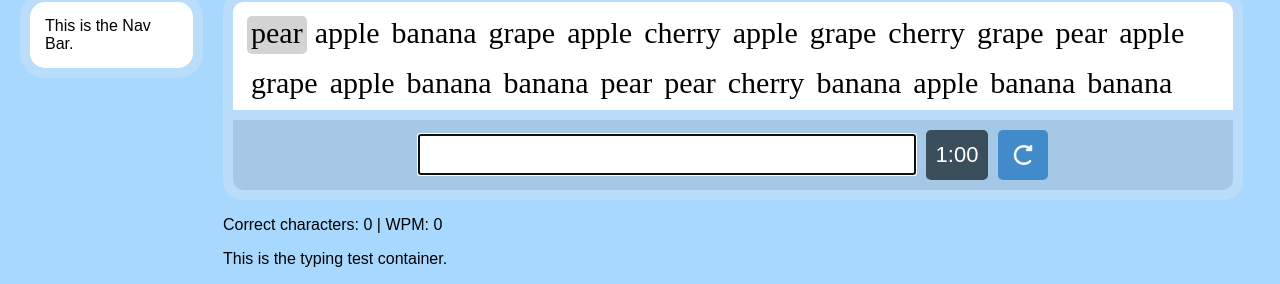
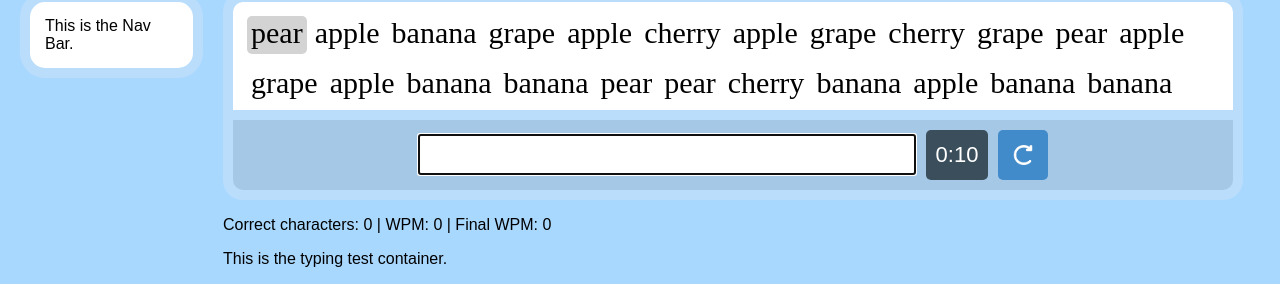
Before and after one commit to imel0n/typing-test, a Vue app: page / in a window 1280 px wide. Shown: the part 91-375 px from the top of the page. Built offline with nearby package versions, Linux system fonts and the light colour scheme.

Commit message:
feature: make word display disappear after timer runs out

```diff
--- a/src/components/TypingTest.vue
+++ b/src/components/TypingTest.vue
@@ -56,29 +56,37 @@ function clearInput() {
   inputContent.value = "";
 }
 
+function handleCheckCorrectness() {
+  const cur = currentWord.value;
+  const inp = inputContent.value;
+
+  currentlyCorrect.value =
+    inp.length <= cur.length ? cur.startsWith(inp) : false;
+}
+
 function handleKeyUp(event) {
   if (timer == null && /^[a-zA-Z]$/.test(event.key)) {
     startCountdown();
   }
 
-  currentlyCorrect.value = currentWord.value.startsWith(inputContent.value);
+  handleCheckCorrectness();
 }
 
 async function handleSpaceDown() {
-  if (inputContent.value != "") {
+  if (inputContent.value != "" && !isTestLocked) {
     advanceCurrentWord();
     clearInput();
     await nextTick();
     handleScrollDisplay();
   }
+
+  clearInput();
 }
 
 function advanceCurrentWord() {
   currentlyCorrect.value = inputContent.value == currentWord.value;
   typingOutputResults.value.push(currentlyCorrect.value);
-
   if (currentlyCorrect.value == true) incrementCorrectCharacters();
-
   currentlyCorrect.value = true;
 
   if (currentWordIdx < generationSize) {
@@ -89,7 +97,8 @@ function advanceCurrentWord() {
 // #endregion
 
 // #region timerLogic
-var timeLeft = ref(60);
+var testDuration = ref(10);
+var timeLeft = ref(testDuration.value);
 var timer = null;
 
 function formatTime(seconds) {
@@ -102,7 +111,7 @@ function formatTime(seconds) {
 function resetCountdown() {
   if (timer != null) clearInterval(timer);
   timer = null;
-  timeLeft.value = 60;
+  timeLeft.value = testDuration.value;
 }
 
 function startCountdown() {
@@ -113,6 +122,8 @@ function startCountdown() {
     getWpm();
 
     if (timeLeft.value <= 0) {
+      handleConcludeTest();
+
       clearInterval(timer);
       timer = null;
       timeLeft.value = 0;
@@ -122,20 +133,25 @@ function startCountdown() {
 // #endregion
 
 // #region testLogic
-function handleNewTest() {
+var correctCharacters = 0;
+var currentWpm = 0;
+var finalWpm = 0;
+var isTestLocked = false;
+
+async function handleNewTest() {
   resetTest();
   clearInput();
   resetCountdown();
   generateWords();
+
+  isTestLocked = false;
+  await nextTick();
   scrollDisplayToTop();
   typingInputRef.value.focus();
 }
 
-var correctCharacters = 0;
-var currentWpm = 0;
-
 function incrementCorrectCharacters() {
-  correctCharacters += generatedWordLengths[currentWordIdx];
+  correctCharacters += generatedWordLengths[currentWordIdx] + 1;
 }
 
 function resetTest() {
@@ -144,7 +160,14 @@ function resetTest() {
 }
 
 function getWpm() {
-  currentWpm = (correctCharacters * 60) / (60 - timeLeft.value) / 5;
+  currentWpm = Math.round(
+    (correctCharacters * 60) / (testDuration.value - timeLeft.value) / 5,
+  );
+}
+
+function handleConcludeTest() {
+  isTestLocked = true;
+  finalWpm = currentWpm;
 }
 // #endregion
 
@@ -157,7 +180,10 @@ onMounted(() => {
 
 <template>
   <div class="typing-test-container">
-    <div class="display-container" ref="displayContainerRef">
+    <div
+      :class="['display-container', { hidden: isTestLocked }]"
+      ref="displayContainerRef"
+    >
       <div
         v-for="(word, index) in generatedWords"
         :key="index"
@@ -191,7 +217,10 @@ onMounted(() => {
       </button>
     </div>
   </div>
-  <p>Correct characters: {{ correctCharacters }} | WPM: {{ currentWpm }}</p>
+  <p>
+    Correct characters: {{ correctCharacters }} | WPM: {{ currentWpm }} | Final
+    WPM: {{ finalWpm }}
+  </p>
 </template>
 
 <style scoped>
@@ -218,6 +247,10 @@ onMounted(() => {
   row-gap: 8px;
   padding: 12px;
   overflow: hidden;
+}
+
+.display-container.hidden {
+  display: none;
 }
 
 .word-wrapper {
```
